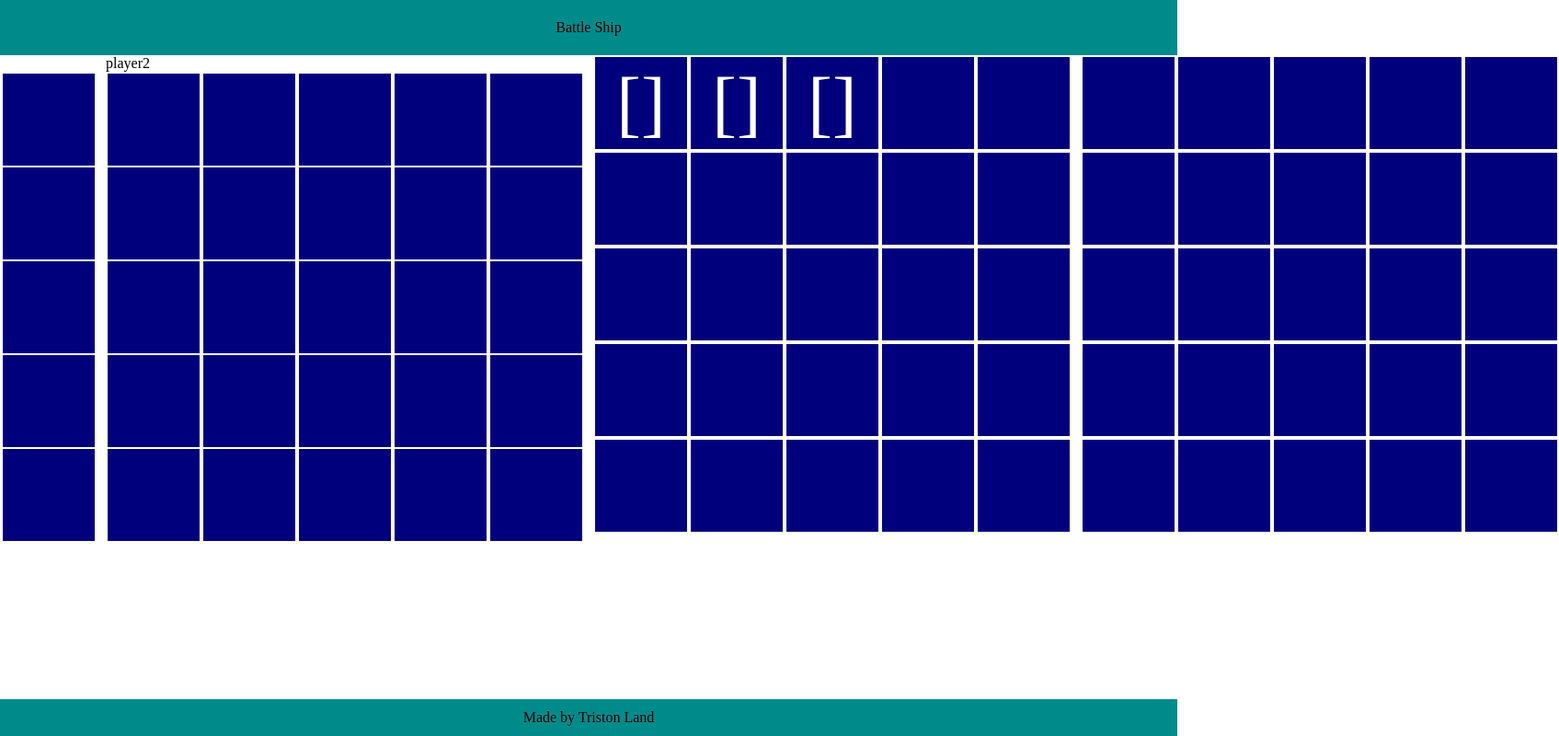
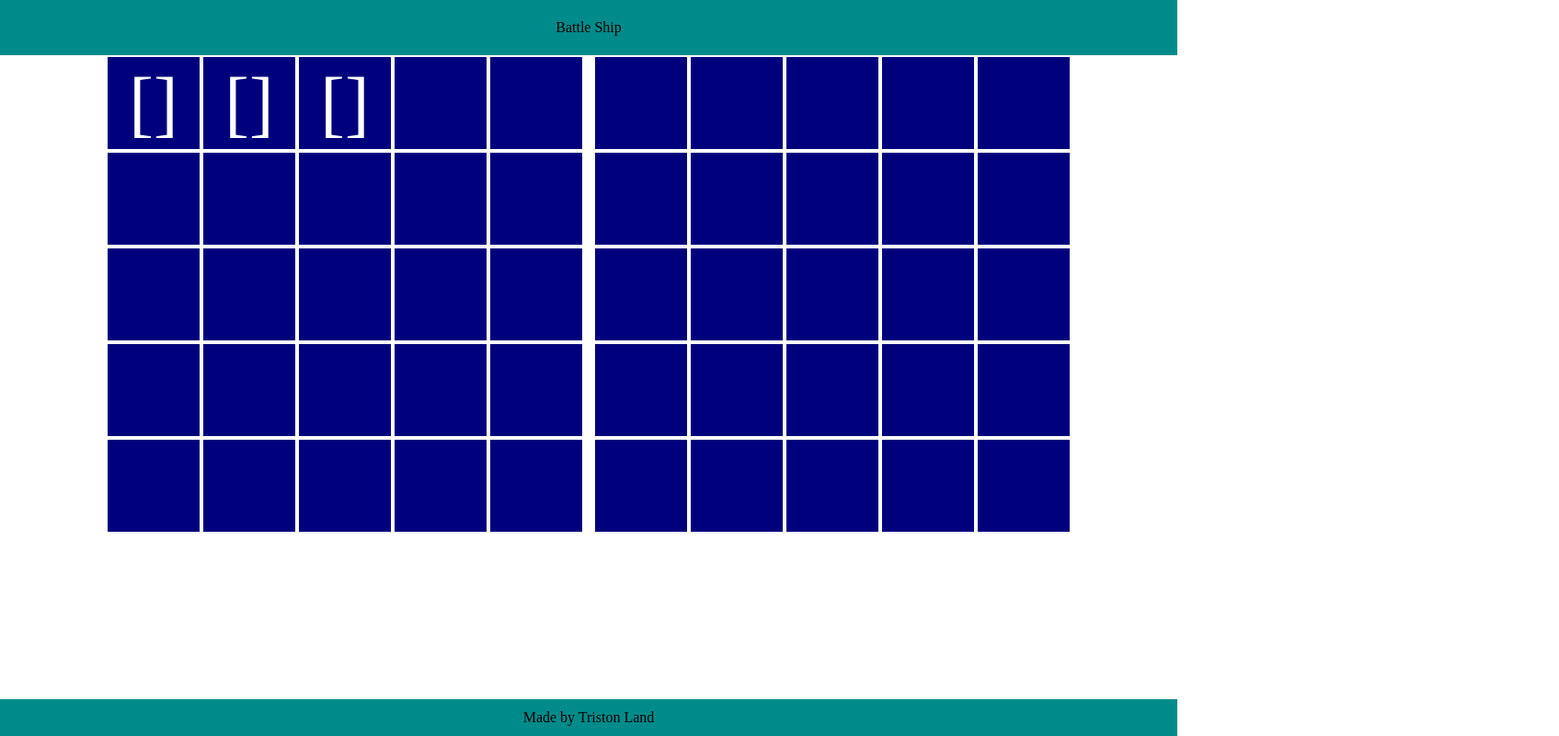
Before and after one commit to tman2747/battleship, a website built with webpack: page src/template.html in a window 1280 px wide. Shown: the whole page at 92% size, 1695 px wide, since content can reach past the window. Built offline with nearby package versions, Linux system fonts and the light colour scheme.

Commit message:
remove html from template

```diff
--- a/src/index.js
+++ b/src/index.js
@@ -28,7 +28,7 @@ function makeTiles(player) {
 	gameContainer.appendChild(playerContainer);
 }
 player1.gameboard.placeShip(0, 0, true, 3);
-player2
+player2;
 
 makeTiles(player1);
 makeTiles(player2);
--- a/src/template.html
+++ b/src/template.html
@@ -8,88 +8,7 @@
 	<body>
 		<div class="wrapper">
 			<div class="header">Battle Ship</div>
-			<div class="gameContainer">
-				<div class="playerContainer">
-					player1
-					<div class="playerGrid">
-						<div class="column">
-							<div class="tile">X</div>
-							<div class="tile">O</div>
-							<div class="tile"></div>
-							<div class="tile"></div>
-							<div class="tile"></div>
-						</div>
-						<div class="column">
-							<div class="tile">X</div>
-							<div class="tile">O</div>
-							<div class="tile"></div>
-							<div class="tile"></div>
-							<div class="tile"></div>
-						</div>
-						<div class="column">
-							<div class="tile">O</div>
-							<div class="tile"></div>
-							<div class="tile"></div>
-							<div class="tile"></div>
-							<div class="tile"></div>
-						</div>
-						<div class="column">
-							<div class="tile"></div>
-							<div class="tile"></div>
-							<div class="tile"></div>
-							<div class="tile"></div>
-							<div class="tile"></div>
-						</div>
-						<div class="column">
-							<div class="tile"></div>
-							<div class="tile"></div>
-							<div class="tile"></div>
-							<div class="tile"></div>
-							<div class="tile"></div>
-						</div>
-					</div>
-				</div>
-				<div class="playerContainer">
-					player2
-					<div class="playerGrid">
-						<div class="column">
-							<div class="tile"></div>
-							<div class="tile"></div>
-							<div class="tile"></div>
-							<div class="tile"></div>
-							<div class="tile"></div>
-						</div>
-						<div class="column">
-							<div class="tile"></div>
-							<div class="tile"></div>
-							<div class="tile"></div>
-							<div class="tile"></div>
-							<div class="tile"></div>
-						</div>
-						<div class="column">
-							<div class="tile"></div>
-							<div class="tile"></div>
-							<div class="tile"></div>
-							<div class="tile"></div>
-							<div class="tile"></div>
-						</div>
-						<div class="column">
-							<div class="tile"></div>
-							<div class="tile"></div>
-							<div class="tile"></div>
-							<div class="tile"></div>
-							<div class="tile"></div>
-						</div>
-						<div class="column">
-							<div class="tile"></div>
-							<div class="tile"></div>
-							<div class="tile"></div>
-							<div class="tile"></div>
-							<div class="tile"></div>
-						</div>
-					</div>
-				</div>
-			</div>
+			<div class="gameContainer"></div>
 			<div class="footer">Made by Triston Land</div>
 		</div>
 	</body>
```
